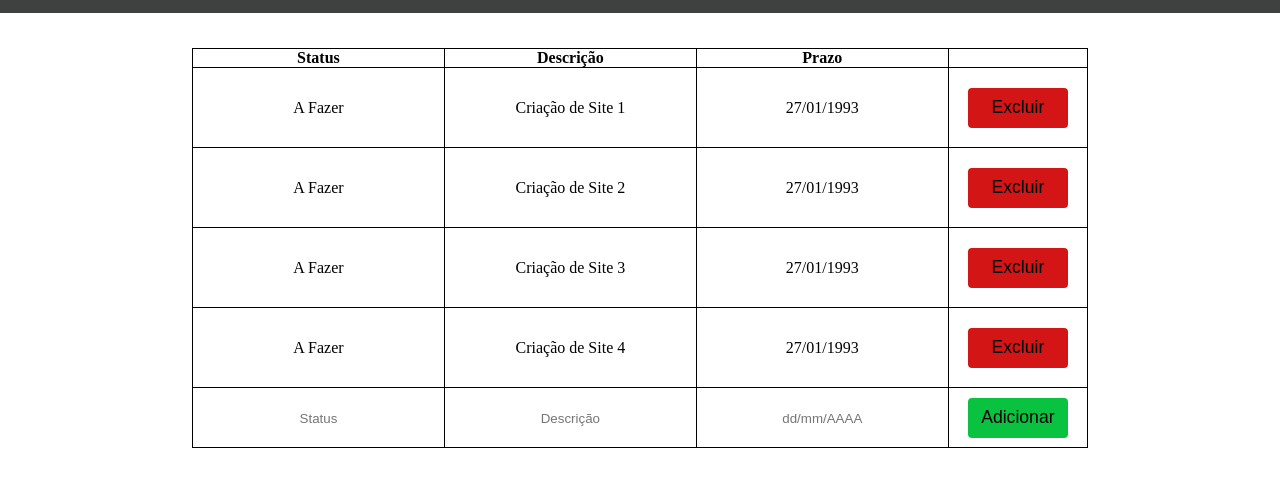
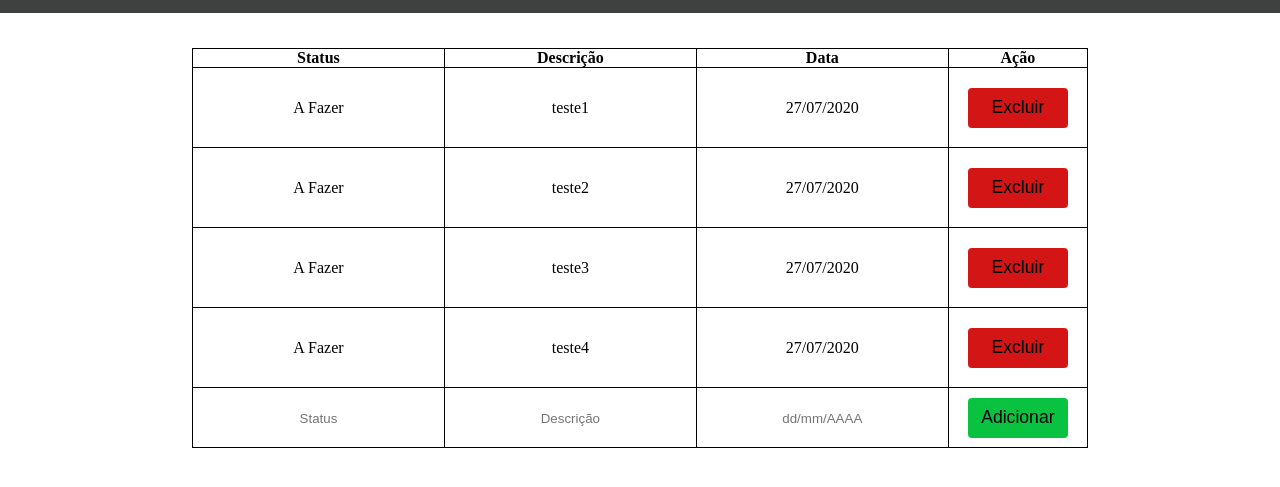
Before and after one commit to SergioSegaty/TabelaReativa, a plain HTML site: page index.html in a window 1280 px wide. Shown: the part 47-534 px from the top of the page. Drawn offline with Linux system fonts and the light colour scheme.

Commit message:
Feito Scripts com Arquitetura MVC

```diff
--- a/index.html
+++ b/index.html
@@ -8,7 +8,9 @@
     <title>Document</title>
 
     <link rel="stylesheet" href="styles.css">
-    <script src="index.js" defer></script>
+    <script src="src/js/models.js" defer></script>
+    <script src="src/js/app.js" defer></script>
+    <script src="src/js/controller.js" defer></script>
 </head>
 
 <body>
@@ -36,7 +38,12 @@
 
 
     <div class="main">
-        <table>
+
+
+
+
+
+        <!-- <table>
             <thead>
                 <tr>
                     <th>Status</th>
@@ -82,7 +89,7 @@
                     </td>
                 </tr>
             </tfoot>
-        </table>
+        </table> -->
     </div>
 </body>
 
--- /dev/null
+++ b/src/js/app.js
@@ -0,0 +1,132 @@
+var renderTable = (tarefas) => {
+    const eleTable = document.createElement('table');
+
+    th = tableHead('Status', 'Descrição', 'Data');
+    tf = tableFooter();
+    eleTable.append(th);
+
+    const tableBody = document.createElement('tbody');
+    tableBody.setAttribute('id', 'tbody');
+    tarefas.forEach((tarefa) => {
+
+        tr = tableRow(tarefa);
+        tableBody.append(tr);
+    })
+    eleTable.append(tableBody);
+    eleTable.append(tf);
+
+    let main = document.querySelector('.main');
+
+    main.append(eleTable);
+}
+
+let AdicionarTarefa = () => {
+    inputStatus = document.getElementById('inputStatus').value;
+    inputDesc = document.getElementById('inputDesc').value;
+    inputData = document.getElementById('inputData').value;
+    novaTarefa = new Tarefa(inputDesc, inputStatus, inputData);
+    tr = tableRow(novaTarefa);
+
+    tableBody = document.getElementById('tbody');
+    tableBody.append(tr);
+
+}
+
+// Cria a Linha de Tarefa, a partir de um objeto.
+const tableRow = (tarefa) => {
+    tr = document.createElement('tr');
+
+    tdStatus = document.createElement('td');
+    tdDesc = document.createElement('td');
+    tdData = document.createElement('td');
+    tdAcao = document.createElement('td');
+
+    tdStatus.innerHTML = tarefa.status;
+    tdDesc.innerHTML = tarefa.descricao;
+    tdData.innerHTML = tarefa.data;
+
+    btnExcluir = document.createElement('button');
+    btnExcluir.className += 'btn btn-danger';
+    btnExcluir.innerHTML = "Excluir";
+    btnExcluir.addEventListener('click', (e) => {
+        ((e.target.parentNode).parentNode).remove();
+    });
+
+    tdAcao.append(btnExcluir);
+
+    tr.append(tdStatus);
+    tr.append(tdDesc);
+    tr.append(tdData);
+    tr.append(tdAcao);
+
+    return tr;
+
+}
+
+// Cria o Elemento tHead e seus filhos.
+// Precisa dos parametros que ficarão como cabeçalhos.
+
+const tableHead = (status, desc, data) => {
+
+    const tableHead = document.createElement('thead');
+    const tr = document.createElement('tr');
+    const thStatus = document.createElement('th');
+    const thDesc = document.createElement('th');
+    const thData = document.createElement('th');
+    const thAcao = document.createElement('th');
+
+    thStatus.innerHTML = status;
+    thDesc.innerHTML = desc;
+    thData.innerHTML = data;
+    thAcao.innerHTML = 'Ação';
+
+    tr.append(thStatus);
+    tr.append(thDesc);
+    tr.append(thData);
+    tr.append(thAcao);
+
+    tableHead.append(tr);
+
+    return tableHead;
+}
+
+const tableFooter = () => {
+    const tableFoot = document.createElement('tfoot');
+    let tr = document.createElement('tr');
+
+    let tdStatus = document.createElement('td');
+    let tdDesc = document.createElement('td');
+    let tdData = document.createElement('td');
+    let tdAcao = document.createElement('td');
+
+    let statusInput = document.createElement('input');
+    statusInput.setAttribute('id', 'inputStatus');
+    statusInput.setAttribute('type', 'text');
+    statusInput.setAttribute('placeholder', 'Status');
+    tdStatus.append(statusInput);
+
+    let descInput = document.createElement('input');
+    descInput.setAttribute('id', 'inputDesc');
+    descInput.setAttribute('type', 'text');
+    descInput.setAttribute('placeholder', 'Descrição');
+    tdDesc.append(descInput);
+
+    let dataInput = document.createElement('input');
+    dataInput.setAttribute('id', 'inputData');
+    dataInput.setAttribute('type', 'text');
+    dataInput.setAttribute('placeholder', 'dd/mm/AAAA');
+    tdData.append(dataInput);
+
+    let btnAdd = document.createElement('button');
+    btnAdd.innerHTML = 'Adicionar';
+    btnAdd.className += 'btn btn-primmary';
+    btnAdd.addEventListener('click', () => AdicionarTarefa())
+    tdAcao.append(btnAdd);
+
+    tableFoot.append(tdStatus);
+    tableFoot.append(tdDesc);
+    tableFoot.append(tdData);
+    tableFoot.append(tdAcao);
+
+    return tableFoot;
+}
--- /dev/null
+++ b/src/js/controller.js
@@ -0,0 +1,34 @@
+const tarefasJson = [{
+        'descricao': 'teste1',
+        'status': 'A Fazer',
+        'data': '27/07/2020'
+    },
+    {
+        'descricao': 'teste2',
+        'status': 'A Fazer',
+        'data': '27/07/2020'
+    },
+    {
+        'descricao': 'teste3',
+        'status': 'A Fazer',
+        'data': '27/07/2020'
+    },
+    {
+        'descricao': "teste4",
+        'status': 'A Fazer',
+        'data': '27/07/2020'
+    },
+]
+
+var getTarefas = () => {
+    var listaTerafa = [];
+    tarefasJson.forEach((tarefa) => {
+
+        novaTarefa = new Tarefa(tarefa.descricao, tarefa.status, tarefa.data);
+
+        listaTerafa.push(novaTarefa);
+    })
+    renderTable(listaTerafa);
+}
+
+getTarefas();
--- /dev/null
+++ b/src/js/models.js
@@ -0,0 +1,7 @@
+class Tarefa {
+    constructor(desc, status, data) {
+        this.descricao = desc;
+        this.status = status;
+        this.data = data;
+    }
+}
```
Also changed, not shown: src/js/index.js (renamed from index.js).
